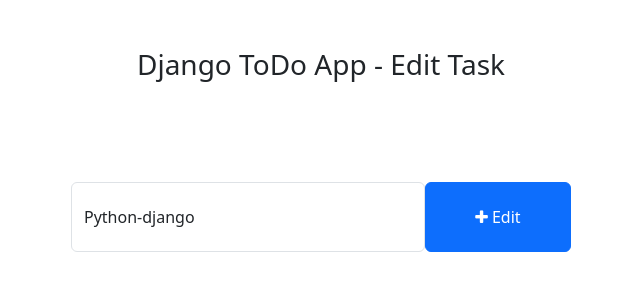
After one commit to PradyumBodu/todo, a Django app: page /todo/edit/1/ in a window 1280 px wide. The commit adds this page. Shown: the top 300 px of the page, without its empty margins (319-959 px from the left). Run offline with Django 5.2, Linux system fonts and the light colour scheme; data comes from the database, SQL or seed files in the repository; both versions use the stored data as it was after the commit.

Commit message:
todo app final

```diff
--- /dev/null
+++ b/template/edit.html
@@ -0,0 +1,36 @@
+<!DOCTYPE html>
+<html lang="en">
+<head>
+    <meta charset="UTF-8">
+    <meta http-equiv="X-UA-Compatible" content="IE=edge">
+    <meta name="viewport" content="width=device-width, initial-scale=1.0">
+    <title>TODO LIST - Edit Task</title>
+
+    <!-- Bootstrap -->
+    <link href="https://cdn.jsdelivr.net/npm/bootstrap@5.3.0-alpha1/dist/css/bootstrap.min.css" rel="stylesheet" integrity="sha384-GLhlTQ8iRABdZLl6O3oVMWSktQOp6b7In1Zl3/Jr59b6EGGoI1aFkw7cmDA6j6gD" crossorigin="anonymous">
+    <script src="https://cdn.jsdelivr.net/npm/bootstrap@5.3.0-alpha1/dist/js/bootstrap.bundle.min.js" integrity="sha384-w76AqPfDkMBDXo30jS1Sgez6pr3x5MlQ1ZAGC+nuZB+EYdgRZgiwxhTBTkF7CXvN" crossorigin="anonymous"></script>
+    <!-- Font Awesome Icons -->
+    <link rel="stylesheet" href="https://cdnjs.cloudflare.com/ajax/libs/font-awesome/4.7.0/css/font-awesome.min.css">
+
+    <style>
+        .form-control{
+        padding: 1.375rem .75rem !important;
+    }
+    </style>
+</head>
+<body>
+    <div class="container">
+        <h3 class="pt-5 text-center">Django ToDo App - Edit Task</h3>
+
+        <form action="{% url 'edit' get_task.pk %}" method="POST" style="width: 500px; margin: auto; margin-top: 100px;">
+        {% csrf_token %}
+            <div class="form-group">
+                <span style="display: flex;">
+                <input type="text" name="task" class="form-control" placeholder="Add a task" value="{{get_task.task}}">
+                <button type="submit" class="btn btn-primary" style="width: 200px;"><i class="fa fa-plus"></i> Edit</button>
+               </span>
+            </div>
+        </form>
+    </div>
+</body>
+</html>
--- a/todo_main/views.py
+++ b/todo_main/views.py
@@ -6,4 +6,5 @@ from django.shortcuts import render
 
 def home(request):
     task = Task.objects.filter(is_completed = False).order_by('-updated_at')
-    return render(request,'home.html',{'task':task})
+    complete = Task.objects.filter(is_completed = True).order_by('-updated_at')
+    return render(request,'home.html',{'task':task,'complete':complete})
--- a/todos/urls.py
+++ b/todos/urls.py
@@ -3,5 +3,9 @@ from . import views
 
 urlpatterns = [
     path('adddata/',views.todo,name='adddata'),
+    path('mark_as_done/<int:pk>/',views.mark_as_done,name='mark'),
+    path('remove_done/<int:pk>/',views.remove_done,name='remove_done'),
+    path('delete/<int:pk>/',views.delete,name='delete'),
+    path('edit/<int:pk>/',views.edit,name='edit'),
 
 ]
--- a/todos/views.py
+++ b/todos/views.py
@@ -1,5 +1,5 @@
 from django.http import HttpResponse
-from django.shortcuts import redirect, render
+from django.shortcuts import get_object_or_404, redirect, render
 from .models import Task
 
 # Create your views here.
@@ -10,3 +10,32 @@ def todo(request):
             Task.objects.create(task=task)
             return redirect('home')  # or wherever you want to go after submission
     return HttpResponse('Form not submitted correctly')
+
+def mark_as_done(request,pk):
+    task = get_object_or_404(Task,id=pk)
+    task.is_completed = True
+    task.save()
+    return redirect('home')
+
+
+def remove_done(request,pk):
+    task = get_object_or_404(Task,id=pk)
+    task.is_completed = False
+    task.save()
+    return redirect('home')
+
+def delete(request,pk):
+    task = get_object_or_404(Task,id=pk)
+    task.delete()
+    return redirect('home')
+
+
+def edit(request,pk):
+    get_task = get_object_or_404(Task,id = pk)
+
+    if request.method == 'POST':
+        get_task.task = request.POST.get('task')
+        get_task.save()
+        return redirect('home')
+
+    return render(request,'edit.html',{'get_task':get_task})
```
Also changed, not shown: template/home.html (+7 -4 lines), db.sqlite3.
